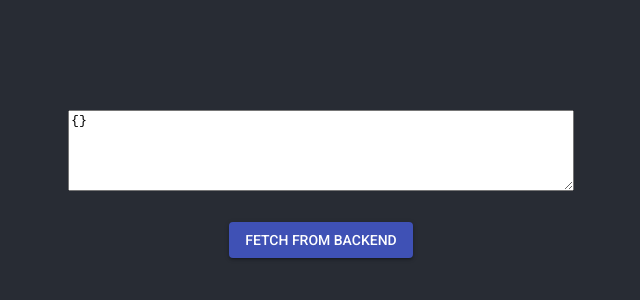
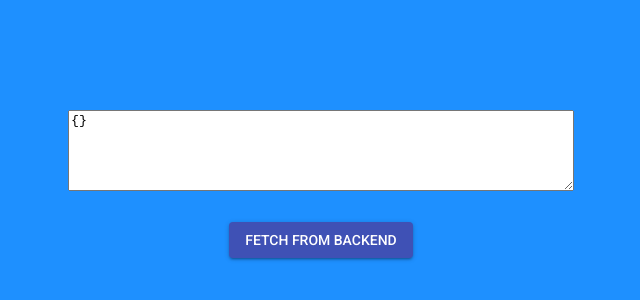
Before and after one commit to sn00k/weatherapp, a React (Create React App) app in the folder client/: page / in a window 1280 px wide. Shown: the part 216-516 px from the top of the page, without its empty margins (319-959 px from the left). Built offline with nearby package versions, Linux system fonts and the light colour scheme.

Commit message:
Change background color

```diff
--- a/client/src/App.scss
+++ b/client/src/App.scss
@@ -8,7 +8,7 @@
 }
 
 .App-header {
-  background-color: #282c34;
+  background-color: dodgerblue;
   min-height: 100vh;
   display: flex;
   flex-direction: column;
```
